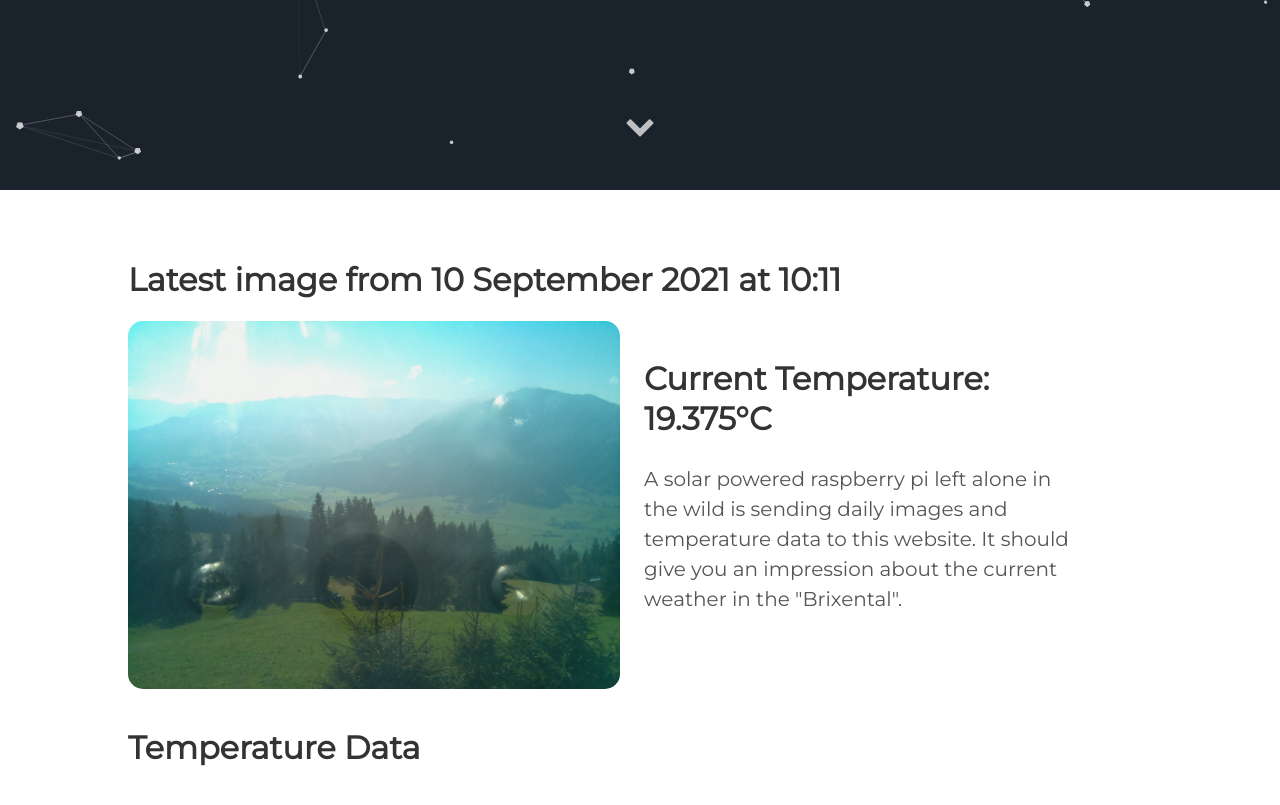
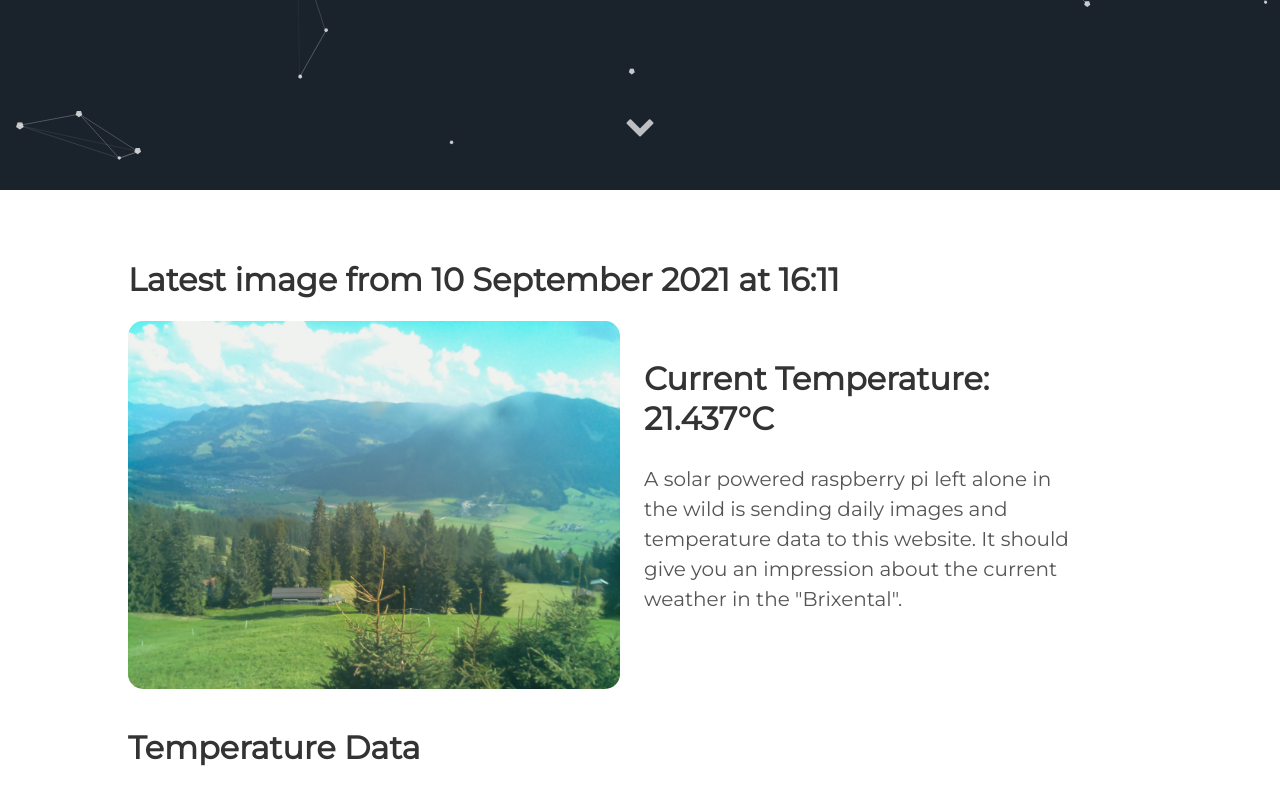
Before and after one commit to vektorious/vektorious.github.io, a Jekyll site: the page built from resources/huette.md, in a window 1280 px wide and 900 px high, scrolled down 710 px. Shown: the top 805 px of the window. Built offline with Jekyll 4.4.1, drawn with Linux system fonts in a browser that asks for light colours.

Commit message:
I'm a bot beep boop

```diff
--- a/resources/huette.md
+++ b/resources/huette.md
@@ -6,13 +6,13 @@ image: '/assets/img/'
 description: 'Live image from the Austrian alps'
 twitter_text: ' '
 ---
-## Latest image from 10 September 2021 at 10:11
+## Latest image from 10 September 2021 at 16:11
 <div class="huette">
   <div class="huette-image">
     <img src="{{ "/assets/img/huette.jpg" | prepend: site.baseurl }}">
   </div>
   <div class="huette-text">
-        <h2>Current Temperature: 19.375°C</h2>
+        <h2>Current Temperature: 21.437°C</h2>
         <p>A solar powered raspberry pi left alone in the wild is sending daily images and temperature data to this website. It should give you an impression about the current weather in the "Brixental".</p>
 
   </div>
```
Also changed, not shown: rpi-script/2021-09-10_160941.txt (renamed from rpi-script/2021-09-10_100940.txt, +5 -5 lines), rpi-script/huette.md (+2 -2 lines), assets/img/huette.jpg, assets/img/temp_plot.png, rpi-script/temp_plot.png, 1 other file.
